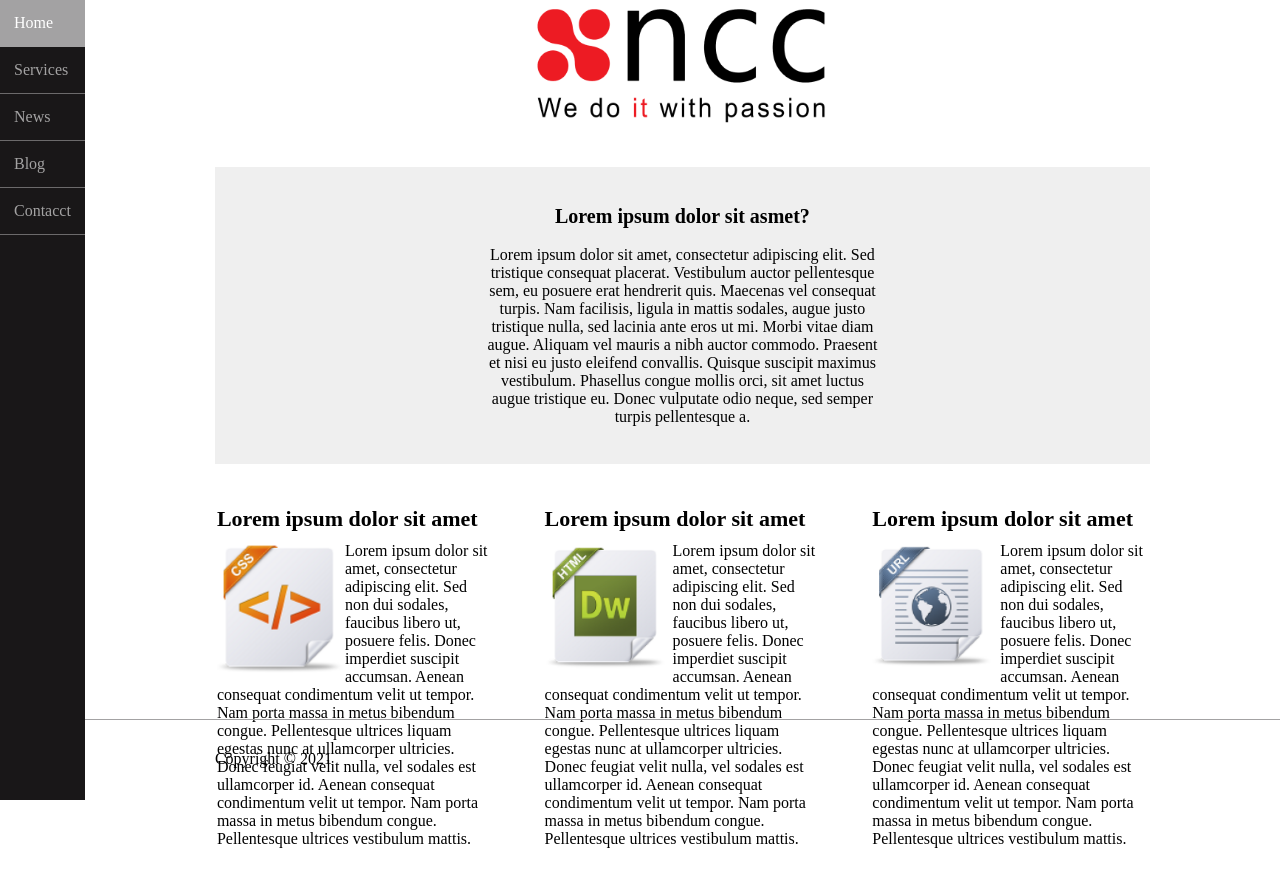
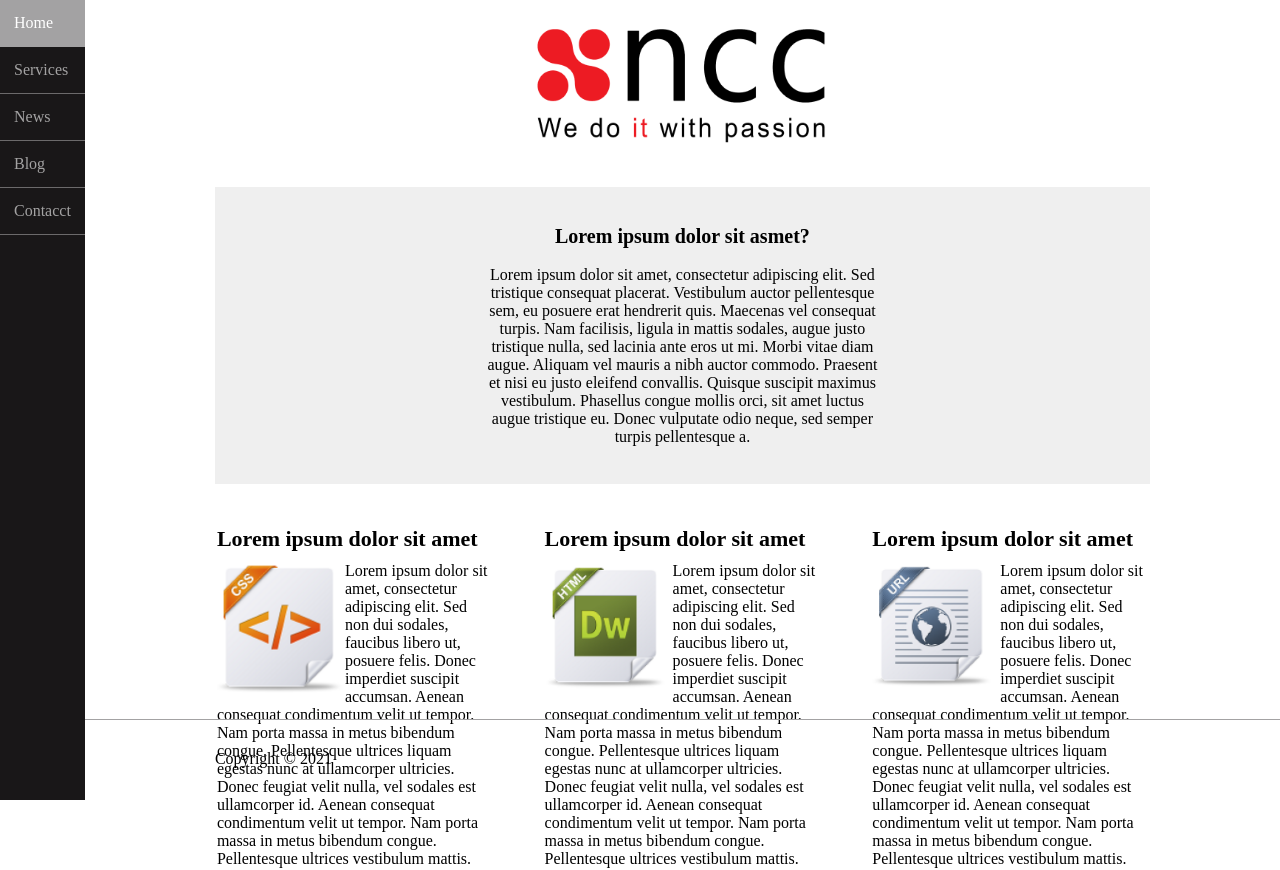
Before and after one commit to OTisFinn1602/Cuong.DangTien, a plain HTML site: page index.html in a window 1280 px wide. Shown: the top 870 px of the page. Drawn offline with Linux system fonts and the light colour scheme.

Commit message:
update padding-top header

```diff
--- a/style.css
+++ b/style.css
@@ -75,8 +75,8 @@ body {
 
 .main__content-header {
     right: 0;
+    padding-top: 20px;
     display: grid;
-    padding-right: -230px;
     justify-content: center;
 }
 
```
